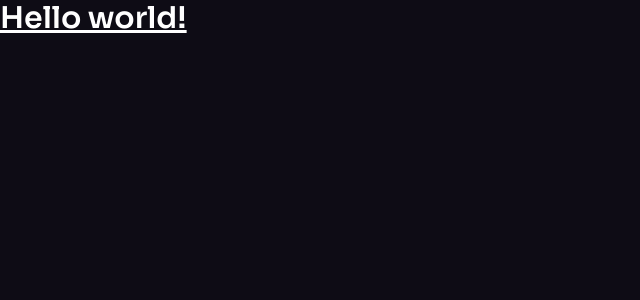
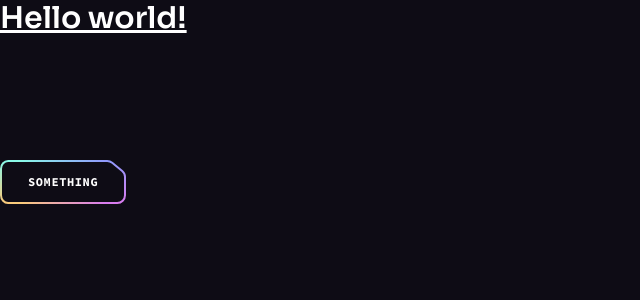
Before and after one commit to TheRobBrennan/demo-jsm-brainwave, a React (Vite) app: page / in a window 1280 px wide. Shown: the top 300 px of the page, without its empty margins (0-640 px from the left). Built offline with nearby package versions, Linux system fonts and the light colour scheme.

Commit message:
Create a Button component

```diff
--- a/src/App.jsx
+++ b/src/App.jsx
@@ -1,7 +1,20 @@
-export default function App() {
+import ButtonGradient from "./assets/svg/ButtonGradient"
+import Button from "./components/Button"
+
+const App = () => {
   return (
-    <h1 className="text-3xl font-bold underline">
-      Hello world!
-    </h1>
+    <>
+      <h1 className="text-3xl font-bold underline">
+        Hello world!
+      </h1>
+      <div className="pt-[4.75rem] lg:pt-[5.25rem] overflow-hidden">
+        <Button className="mt-10" href="#login">
+          Something
+        </Button>
+      </div>
+      <ButtonGradient />
+    </>
   )
 }
+
+export default App
--- /dev/null
+++ b/src/components/Button.jsx
@@ -0,0 +1,26 @@
+import ButtonSvg from '../assets/svg/ButtonSvg'
+
+const Button = ({ className, href, onClick, children, px, white }) => {
+  const classes = `button relative inline-flex items-center justify-center h-11 transition-colors
+  hover:text-color-1 ${px || 'px-7'} ${white ? 'text-n-8' : 'text-n-1'} ${className || ''}`
+
+  const spanClasses = 'relative z-10'
+
+  const renderButton = () => (
+    <button className={classes}>
+      <span className={spanClasses}>{children}</span>
+      {ButtonSvg(white)}
+    </button>
+  )
+
+  const renderLink = () => (
+    <a href={href} className={classes}>
+      <span className={spanClasses}>{children}</span>
+      {ButtonSvg(white)}
+    </a>
+  )
+
+  return href ? renderLink() : renderButton()
+}
+
+export default Button
```
